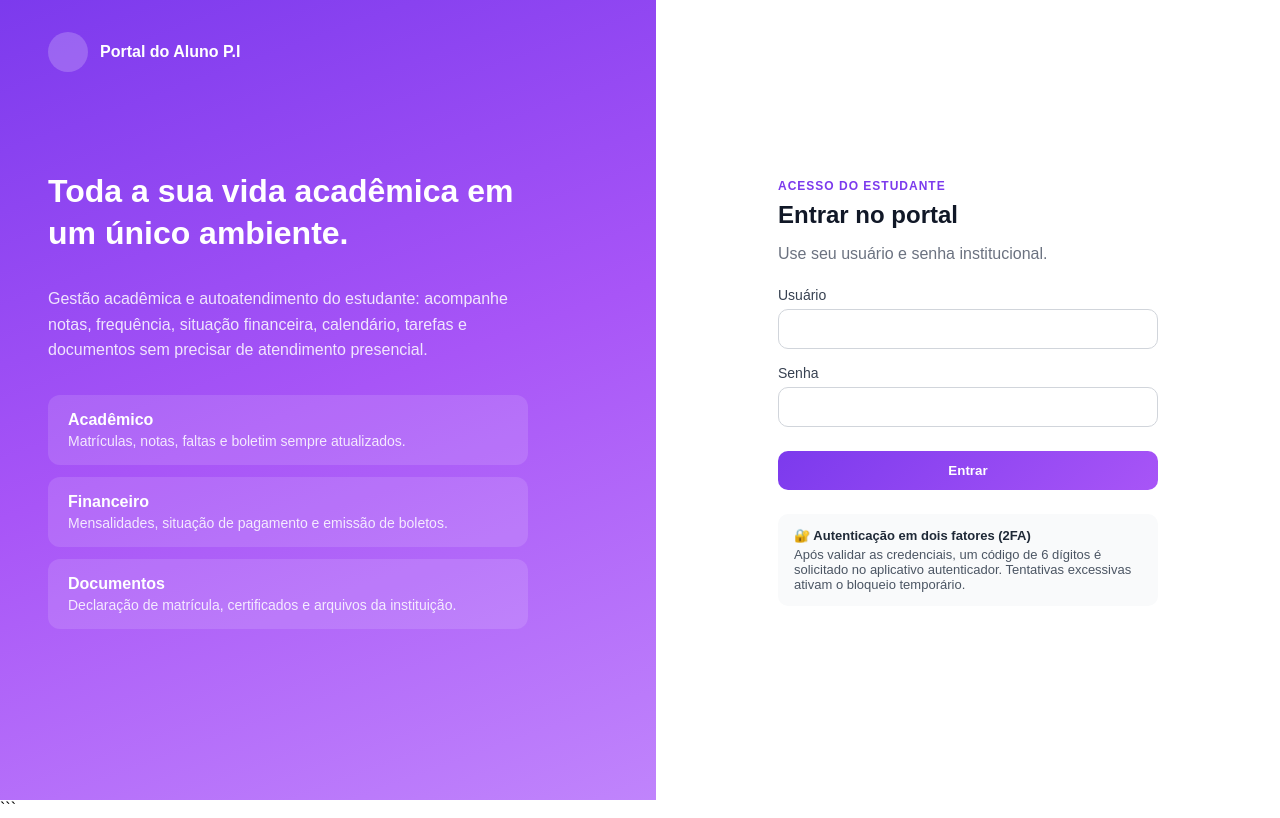
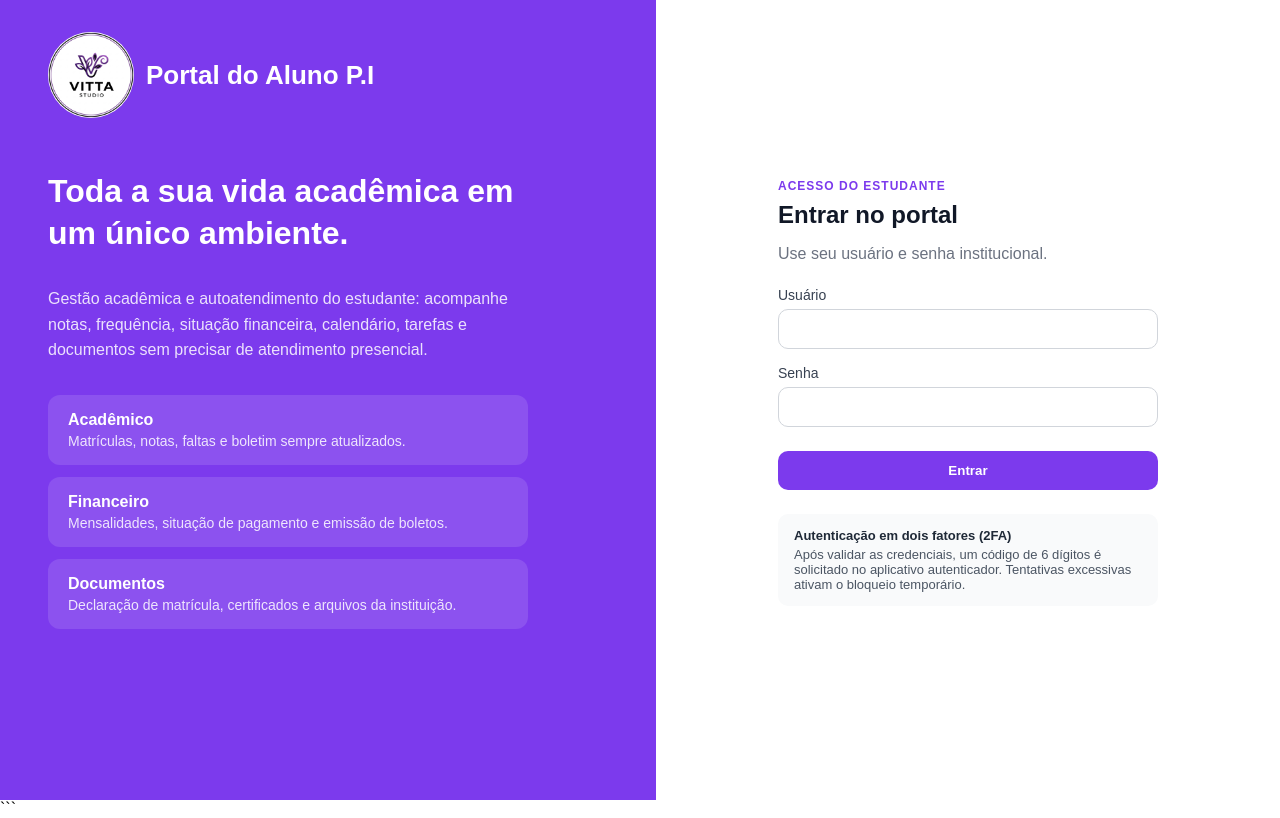
Before and after one commit to anagabrielaribeiro/Portal-do-Aluno-P.I, a Django app: page / in a window 1280 px wide. Run offline with Django 5.2, Linux system fonts and the light colour scheme.

Commit message:
Ajustes finais de estilo css

```diff
--- a/static/css/style.css
+++ b/static/css/style.css
@@ -19,7 +19,7 @@ body {
 
 .painel-esquerdo {
     flex: 1;
-    background: linear-gradient(160deg, #7C3AED, #A855F7, #C084FC);
+    background: #7C3AED;
     color: white;
     padding: 48px;
     display: flex;
@@ -35,18 +35,25 @@ body {
     top: 32px;
     left: 48px;
     font-weight: bold;
-    font-size: 16px;
+    font-size: 26px;
 }
 
 .marca-icone {
-    width: 40px;
-    height: 40px;
+    width: 86px;
+    height: 86px;
     background: rgba(255, 255, 255, 0.2);
     border-radius: 50%;
     display: flex;
     align-items: center;
     justify-content: center;
     font-size: 18px;
+    overflow: hidden;
+}
+
+.marca-icone img {
+    width: 100%;
+    height: 100%;
+    object-fit: cover;
 }
 
 .painel-esquerdo h1 {
@@ -152,7 +159,7 @@ body {
     width: 100%;
     padding: 12px;
     cursor: pointer;
-    background: linear-gradient(135deg, #7C3AED, #A855F7);
+    background: #7C3AED;
     color: white;
     font-weight: bold;
     border: none;
@@ -161,7 +168,7 @@ body {
 }
 
 .form-wrapper button:hover {
-    opacity: 0.9;
+    background: #6D28D9;
 }
 
 .aviso-autenticador {
--- a/templates/autenticacao/ativar_2fa.html
+++ b/templates/autenticacao/ativar_2fa.html
@@ -1,4 +1,4 @@
-{% load static %} <!-- Permite usar arquivos estáticos do Django, como o CSS -->
+{% load static %}
 
 <!DOCTYPE html>
 <html lang="pt-BR">
@@ -25,7 +25,7 @@
 
             <!-- Logo e nome do portal -->
             <div class="marca">
-                <div class="marca-icone"></div>
+
                 <span>Portal do Aluno P.I</span>
             </div>
 
--- a/templates/autenticacao/login.html
+++ b/templates/autenticacao/login.html
@@ -1,5 +1,5 @@
 
-{% load static %} <!-- Permite carregar arquivos estáticos do Django -->
+{% load static %}
 
 <!DOCTYPE html>
 <html lang="pt-BR">
@@ -26,7 +26,9 @@
 
             <!-- Logo e nome do portal -->
             <div class="marca">
-                <div class="marca-icone"></div>
+                <div class="marca-icone">
+                    <img src="{% static 'images/logo.jpeg' %}" alt="Logo Portal do Aluno">
+                </div>
                 <span>Portal do Aluno P.I</span>
             </div>
 
@@ -137,7 +139,7 @@
 
                 <!-- Explica como funciona a autenticação em dois fatores -->
                 <div class="aviso-autenticador">
-                    <strong>🔐 Autenticação em dois fatores (2FA)</strong>
+                    <strong>Autenticação em dois fatores (2FA)</strong>
                     <p>
                         Após validar as credenciais, um código de 6 dígitos é
                         solicitado no aplicativo autenticador. Tentativas
```
Also changed, not shown: templates/autenticacao/dashboard.html (+5 -4 lines), templates/autenticacao/verificar_2fa.html (+5 -3 lines), static/images/logo.jpeg (added).
